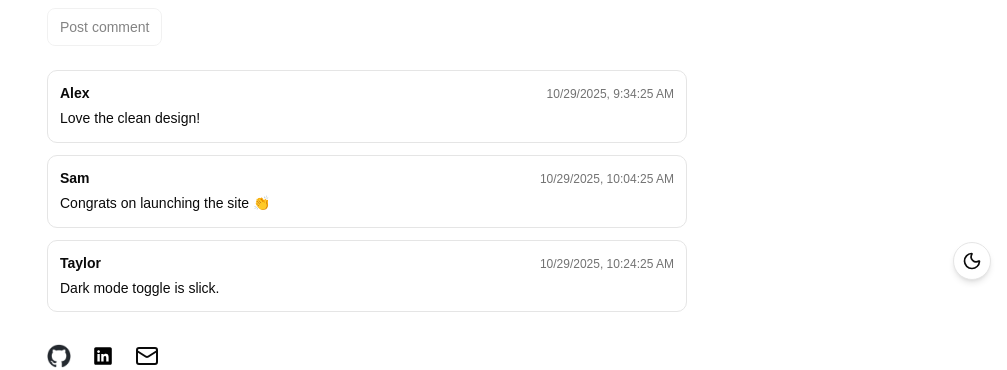
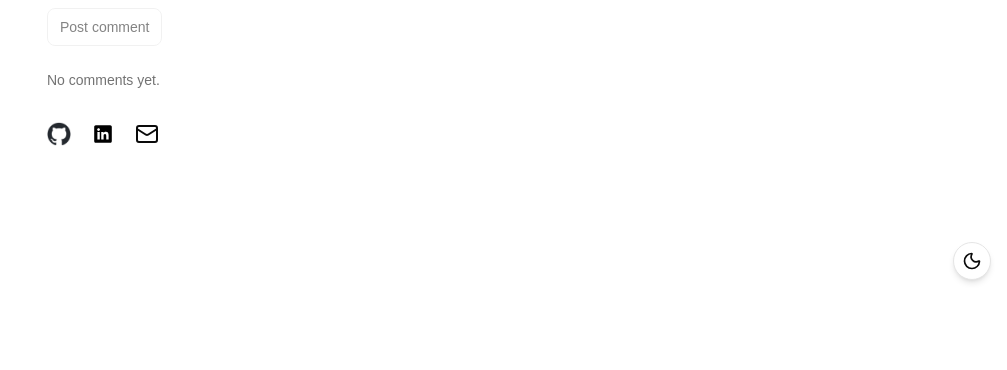
Before and after one commit to jackson0143/personal-site, a Next.js app: page /comments in a window 1280 px wide. Shown: the part 504-874 px from the top of the page, without its empty margins (273-1280 px from the left). After the commit the page ends 800 px from the top, so only its background shows below. Built offline with nearby package versions, Linux system fonts and the light colour scheme; a web font is replaced by a local one.

Commit message:
removed initial comments

```diff
--- a/components/features/CommentsBoard.tsx
+++ b/components/features/CommentsBoard.tsx
@@ -10,29 +10,8 @@ type Comment = {
   createdAt: string; // ISO string
 };
 
-const initialComments: Comment[] = [
-  {
-    id: "c1",
-    name: "Alex",
-    message: "Love the clean design!",
-    createdAt: new Date(Date.now() - 1000 * 60 * 60).toISOString(),
-  },
-  {
-    id: "c2",
-    name: "Sam",
-    message: "Congrats on launching the site 👏",
-    createdAt: new Date(Date.now() - 1000 * 60 * 30).toISOString(),
-  },
-  {
-    id: "c3",
-    name: "Taylor",
-    message: "Dark mode toggle is slick.",
-    createdAt: new Date(Date.now() - 1000 * 60 * 10).toISOString(),
-  },
-];
-
 export default function CommentsBoard() {
-    const [comments, setComments] = React.useState<Comment[]>(initialComments);
+    const [comments, setComments] = React.useState<Comment[]>([]);
     const [name, setName] = React.useState("");
     const [message, setMessage] = React.useState("");
     const [submitting, setSubmitting] = React.useState(false);
```
